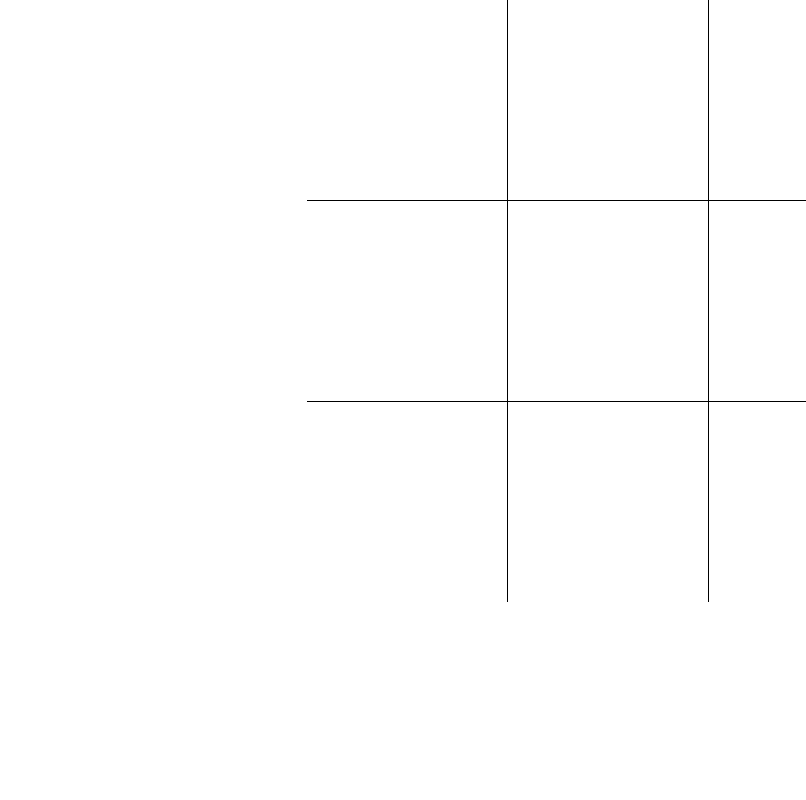
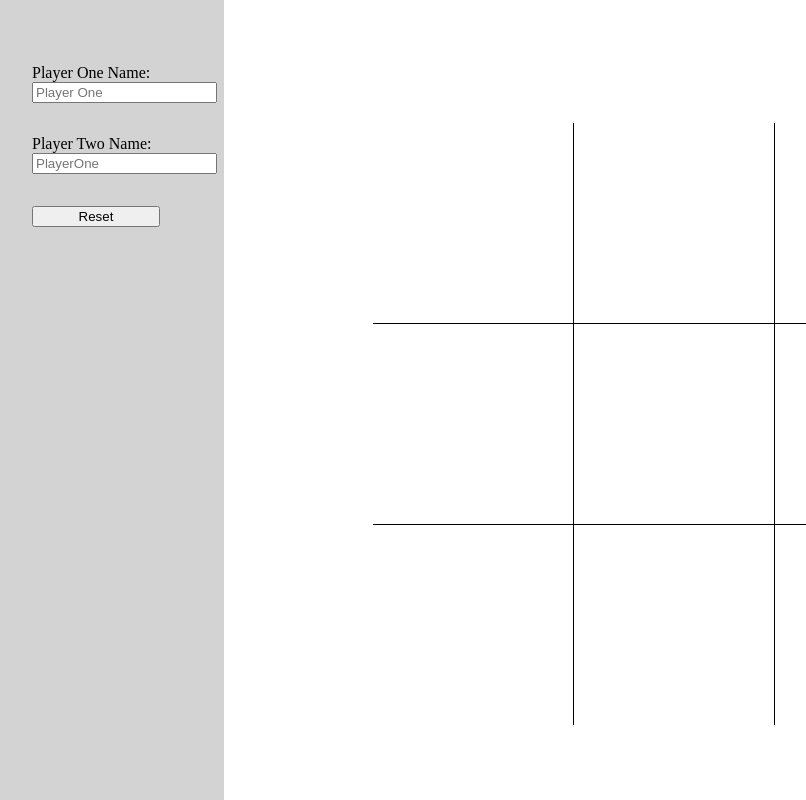
Before and after one commit to ZacharyDangelo/TOP_TicTacToe, a plain HTML site: page index.html in a window 1280 px wide. Shown: the whole page, without its empty margins (32-838 px from the left). Drawn offline with Linux system fonts and the light colour scheme.

Commit message:
Added reset-game button and functionality. Text boxes for user name input were added as well, but are not currently functional.

```diff
--- a/index.html
+++ b/index.html
@@ -4,12 +4,27 @@
     <meta charset="UTF-8">
     <meta http-equiv="X-UA-Compatible" content="IE=edge">
     <meta name="viewport" content="width=device-width, initial-scale=1.0">
-    <link rel="stylesheet" href="./style.css">
+    <link rel="stylesheet" type="text/css" href="./style.css">
     <script defer src="./tictactoe.js"></script>
     <title>Tic Tac Toe</title>
 </head>
 <body>
+
     <div class="container">
+        <div class="sidebar">
+            <div class="sidebar-content">
+                <div class="name-input">
+                    <label>Player One Name:</label>
+                    <input type="text" placeholder="Player One">
+                </div>
+                <div class="name-input">
+                    <label>Player Two Name:</label>
+                    <input type="text" placeholder="PlayerOne">
+                </div>
+                <button id="reset-button">Reset</button>
+            </div>
+        </div>
+        <div class="board-container">
             <div class="board">
                 <div class="space border-right border-bottom" data-x="0" data-y="0">
                     1
@@ -33,12 +48,10 @@
                     7
                 </div>
                 <div class="space border-right" data-x="1" data-y="2">8
-
                 </div>
                 <div class="space" data-x="2" data-y="2">9
-
                 </div>
-
+            </div>
         </div>
     </div>
 
--- a/style.css
+++ b/style.css
@@ -6,6 +6,18 @@ body{
 }
 
 .container{
+    display:grid;
+    height:100%;
+    grid-template-areas:
+    "sidebar ."
+    "sidebar board";
+    grid-template-rows: 1fr 4fr;
+    grid-template-columns: 1fr 4fr;
+}
+
+.board-container{
+    margin-top:12%;
+    margin-right:12%;
     display:flex;
     justify-content:center;
 }
@@ -14,6 +26,7 @@ body{
     display:grid;
     grid-template-rows: 1fr 1fr 1fr;
     grid-template-columns: 1fr 1fr 1fr;
+    grid-area:board;
 }
 
 .space{
@@ -32,3 +45,19 @@ body{
 .border-bottom{
     border-bottom: thin solid black;
 }
+
+.sidebar{
+    grid-area:sidebar;
+    height:100%;
+    background-color: lightgray;
+}
+
+.sidebar-content{
+    display:flex;
+    flex-direction:column;
+    width:50%;
+    margin-left:auto;
+    margin-right:auto;
+    margin-top: 25%;
+    gap:32px;
+}
--- a/tictactoe.js
+++ b/tictactoe.js
@@ -60,7 +60,16 @@ const gameBoard = (() =>{
         boardArr[x][y] = symbol;
     }
 
-    return {board, checkForWin, checkTie, placeSymbol};
+    function resetBoard(){
+        let counter =0;
+        for(let x =0;x<3;x++){
+            for(let y=0;y<3;y++){
+                boardArr[x][y] = '';
+            }
+        }
+    }
+
+    return {board, checkForWin, checkTie, placeSymbol, resetBoard};
 })();
 
 
@@ -79,6 +88,11 @@ const displayController = ((document) =>{
                 gameState.playerMove(elem, elem.dataset.x,elem.dataset.y);
             })
         });
+
+        const resetButton = document.querySelector("#reset-button");
+        resetButton.addEventListener("click", () =>{
+            gameState.resetGame();
+        })
     }
 
     const updateDisplay = () => {
@@ -119,7 +133,6 @@ const gameState = (() =>{
             }
             else{
                 currentPlayer = (currentPlayer == playerOne) ? playerTwo : playerOne;
-
             }
         }
         if(gameBoard.checkForWin()){
@@ -131,7 +144,13 @@ const gameState = (() =>{
 
     }
 
-    return{playerMove}
+    function resetGame(){
+        gameBoard.resetBoard();
+        currentPlayer = playerOne;
+        displayController.updateDisplay();
+    }
+
+    return{playerMove, resetGame}
 })();
 
 displayController.registerClickEvents();
```
Lines whose indentation alone changed are shown as unchanged.
